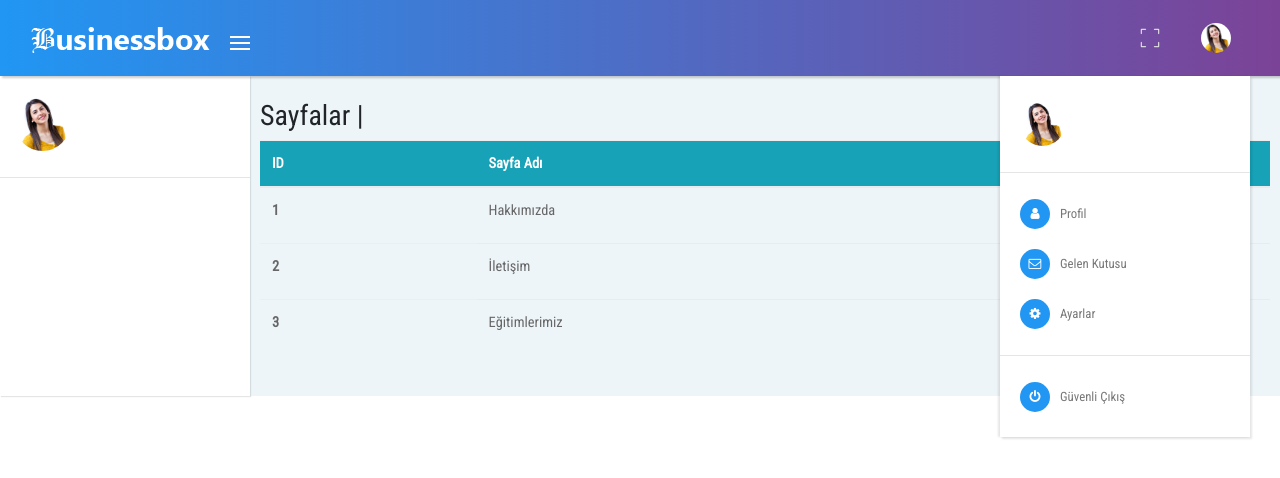
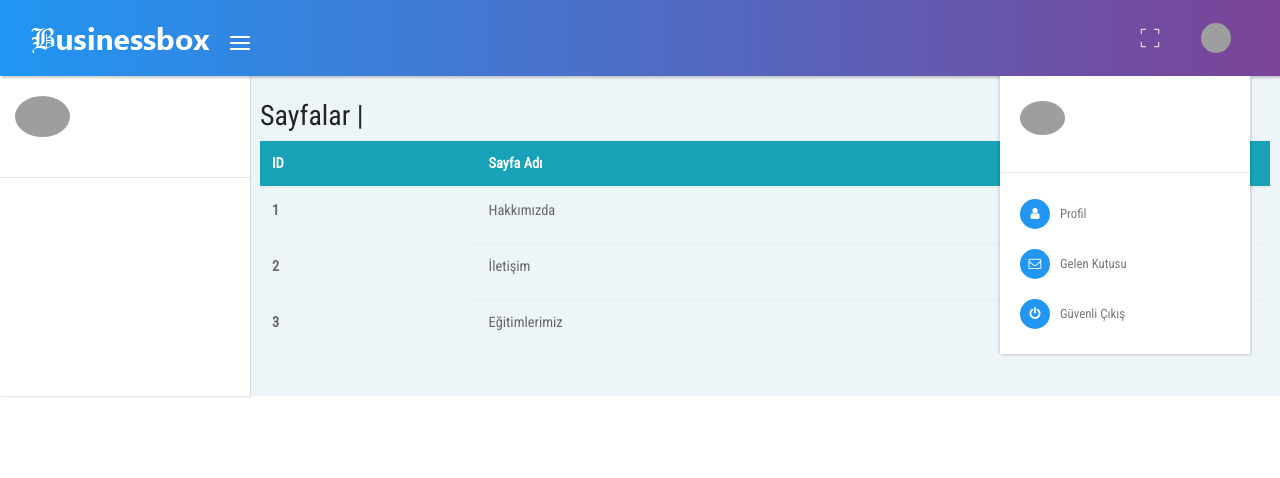
Before and after one commit to ozgunatik/egitim, a PHP site: page /SourceAdmin/egitim-ekle.php in a window 1280 px wide, after a click that opens the changed part. Shown: the top 478 px of the page. Run offline with PHP 8.4, Linux system fonts and the light colour scheme; data that the repository does not hold is empty; grey boxes are pictures that could not be loaded.

Commit message:
Mesajlar Hariç Herşey Tamam :)

```diff
--- a/SourceAdmin/header.php
+++ b/SourceAdmin/header.php
@@ -35,6 +35,8 @@
 $del3->execute();
 $count3 = $del3->rowCount();
 
+$query1 = $db->query("SELECT * FROM USERS WHERE EMAIL='{$email}'")->fetch(PDO::FETCH_ASSOC);
+
 ?>
 <!DOCTYPE html>
 <html>
@@ -62,6 +64,8 @@
     <link rel="stylesheet" href="css/style.css">
      <!-- Core stylesheets -->
     <link rel="stylesheet" href="css/form.css">
+    <!-- Core stylesheets -->
+    <link rel="stylesheet" href="css/profile.css">
 
 </head>
 
@@ -74,9 +78,7 @@
         <nav class="navbar navbar-expand-lg ">
             <div class="search-box">
                 <button class="dismiss"><i class="icon-close"></i></button>
-                <form id="searchForm" action="#" role="search">
-                    <input type="search" placeholder="Search Now" class="form-control">
-                </form>
+
             </div>
             <div class="container-fluid ">
                 <div class="navbar-holder d-flex align-items-center justify-content-between">
@@ -98,11 +100,11 @@
                     <!-- Search-->
 
 
-                    <li class="nav-item dropdown"><a id="profile" class="nav-link logout" data-target="#" href="#" data-toggle="dropdown" aria-haspopup="true" aria-expanded="false"><img src="img/avatar-1.jpg" alt="..." class="img-fluid rounded-circle" style="height: 30px; width: 30px;"></a>
+                    <li class="nav-item dropdown"><a id="profile" class="nav-link logout" data-target="#" href="#" data-toggle="dropdown" aria-haspopup="true" aria-expanded="false"><img src="https://avatars2.githubusercontent.com/u/25088178?s=460&u=6485e10dea8d66085191716f838cf4b4ab4a9ff8&v=4" alt="..." class="img-fluid rounded-circle" style="height: 30px; width: 30px;"></a>
                         <ul aria-labelledby="profile" class="dropdown-menu profile">
                             <li>
                                 <a rel="nofollow" href="#" class="dropdown-item d-flex">
-                                    <div class="msg-profile"> <img src="img/avatar-1.jpg" alt="..." class="img-fluid rounded-circle"></div>
+                                    <div class="msg-profile"> <img src="https://avatars2.githubusercontent.com/u/25088178?s=460&u=6485e10dea8d66085191716f838cf4b4ab4a9ff8&v=4" alt="..." class="img-fluid rounded-circle"></div>
                                     <div class="msg-body">
                                         <h3 class="h5"><?php echo $query3["ADSOYAD"]; ?> </h3><span><?php echo $query3["EMAIL"]; ?> </span>
                                     </div>
@@ -110,29 +112,22 @@
                                 <hr>
                             </li>
                             <li>
-                                <a rel="nofollow" href="profile.html" class="dropdown-item">
+                                <a rel="nofollow" href="profil.php" class="dropdown-item">
                                     <div class="notification">
                                         <div class="notification-content"><i class="fa fa-user "></i>Profil</div>
                                     </div>
                                 </a>
                             </li>
                             <li>
-                                <a rel="nofollow" href="profile.html" class="dropdown-item">
+                                <a rel="nofollow" href="mesajlar.php" class="dropdown-item">
                                     <div class="notification">
                                         <div class="notification-content"><i class="fa fa-envelope-o"></i>Gelen Kutusu</div>
                                     </div>
                                 </a>
                             </li>
+
                             <li>
-                                <a rel="nofollow" href="profile.html" class="dropdown-item">
-                                    <div class="notification">
-                                        <div class="notification-content"><i class="fa fa-cog"></i>Ayarlar</div>
-                                    </div>
-                                </a>
-                                <hr>
-                            </li>
-                            <li>
-                                <a rel="nofollow" href="profile.html" class="dropdown-item">
+                                <a rel="nofollow" href="../logout.php" class="dropdown-item">
                                     <div class="notification">
                                         <div class="notification-content"><i class="fa fa-power-off"></i>Güvenli Çıkış</div>
                                     </div>
--- a/SourceAdmin/sidebar.php
+++ b/SourceAdmin/sidebar.php
@@ -2,7 +2,7 @@
  <!--***** SIDE NAVBAR *****-->
         <nav class="side-navbar">
             <div class="sidebar-header d-flex align-items-center">
-                <div class="avatar"><img src="img/avatar-1.jpg" alt="..." class="img-fluid rounded-circle"></div>
+                <div class="avatar"><img src="https://avatars2.githubusercontent.com/u/25088178?s=460&u=6485e10dea8d66085191716f838cf4b4ab4a9ff8&v=4" alt="..." class="img-fluid rounded-circle"></div>
                 <div class="title">
                     <h1 class="h4"><?php echo $query3["ADSOYAD"]; ?></h1>
                 </div>
@@ -26,8 +26,8 @@
                  <li><a href="sayfalar.php"><i class="fa fa-file" aria-hidden="true"></i>Sayfalar </a></li>
                 <li><a href="#apps" aria-expanded="false" data-toggle="collapse"><i class="fa fa-cog" aria-hidden="true"></i>Site Yönetimi </a>
                     <ul id="apps" class="collapse list-unstyled">
-                        <li><a href="calendar.html">Genel Ayarlar</a></li>
-                        <li><a href="email.html">Footer Ayaları</a></li>
+                        <li><a href="ayarlar.php">Genel Ayarlar</a></li>
+
                     </ul>
                 </li>
               </ul>
@@ -39,7 +39,7 @@
                         <li><a href="form-layouts.html">Yapılacak</a></li>
                     </ul>
                 </li>
-                <li><a href="chart.html"><i class="fa fa-sign-out" aria-hidden="true"></i>Güvenli Çıkış </a></li>
+                <li><a href="../logout.php"><i class="fa fa-sign-out" aria-hidden="true"></i>Güvenli Çıkış </a></li>
             </ul>
 
 
@@ -50,9 +50,10 @@
             <span class="heading">Eğitmen Panel</span>
             <ul class="list-unstyled">
                 <li class="active"><a href="index.php"><i class="fa fa-home" aria-hidden="true"></i> Anasayfa</a></li>
-                <li><a href="egitmenler.php"><i class="fa fa-address-book" aria-hidden="true"></i> Profilim</a></li>
-                <li><a href="egitimler.php"><i class="fa fa-play" aria-hidden="true"></i> Kurslarım</a></li>
-                <li><a href="ogrenciler.php"><i class="fa fa-users" aria-hidden="true"></i> Öğrenciler</a></li>
+                <li><a href="profil.php"><i class="fa fa-address-book" aria-hidden="true"></i> Profilim</a></li>
+                <li><a href="egitmen-kurslari.php"><i class="fa fa-play" aria-hidden="true"></i> Kurslarım</a></li>
+                 <li><a href="egitim-ver.php"><i class="fa fa-book" aria-hidden="true"></i> Eğitim Ver</a></li>
+                <li><a href="kurs-ogrencileri.php"><i class="fa fa-users" aria-hidden="true"></i> Öğrenciler</a></li>
                 <li><a href="mesajlar.php"><i class="fa fa-comments-o" aria-hidden="true"></i> Mesajlar</a></li>
                 <li><a href="chart.html"><i class="fa fa-sign-out" aria-hidden="true"></i>Güvenli Çıkış </a></li>
               </ul>
--- a/egitimdetay.php
+++ b/egitimdetay.php
@@ -39,7 +39,7 @@
               <div class="preview col-md-6">
 
                 <div class="preview-pic tab-content">
-                  <div class="tab-pane active" id="pic-1"><img width="500" height="500" src="<?php echo $query2["LOGO"]; ?>" /></div>
+                  <div class="tab-pane active" id="pic-1"><img width="500" height="500" src="nedmin/<?php echo $query2["LOGO"]; ?>" /></div>
                   <div class="tab-pane" id="pic-2"><img src="img/shop/shop-item-3.jpg" /></div>
                   <div class="tab-pane" id="pic-3"><img src="img/shop/shop-item-4.jpg" /></div>
                   <div class="tab-pane" id="pic-4"><img src="img/shop/shop-item-5.jpg" /></div>
--- a/egitimler.php
+++ b/egitimler.php
@@ -56,7 +56,7 @@
                   ?>
 
                   <li>
-                    <img class="img-fluid" src="<?php echo $kurslar["LOGO"]; ?>" alt="">
+                    <img class="img-fluid" src="nedmin/<?php echo $kurslar["LOGO"]; ?>" alt="">
                     <h6><?php echo $kurslar["BASLIK"]; ?></h6>
                     <p><?php echo $kurslar["FIYAT"]; ?> TL</p>
                   </li>
@@ -80,7 +80,7 @@
 
                 <div class="col-lg-4 col-md-6 mb-4">
                   <div class="card ">
-                    <a href="#"><img class="card-img-top" width="250" height="250" src="<?php echo $row["LOGO"]; ?>" alt=""></a>
+                    <a href="#"><img class="card-img-top" width="250" height="250" src="nedmin/<?php echo $row["LOGO"]; ?>" alt=""></a>
                     <div class="card-body text-center">
                       <div class="card-title">
                         <a href="#"><?php echo $row["BASLIK"]; ?></a>
--- a/header.php
+++ b/header.php
@@ -80,8 +80,7 @@
 
 	   	  <li class="nav-item ml-md-3"></li>
 	       <a class="nav-link" href="login.php">Eğitim Al</a>
-	       <li class="nav-item ml-md-3"></li>
-	       <a class="nav-link" href="egitimver.php">Eğitim Ver</a>
+
 	        <li class="nav-item ml-md-3"></li>
  			<li class="nav-item active">
 	        <a class="nav-link" href="register.php">Kaydol</a>
--- a/index.php
+++ b/index.php
@@ -9,7 +9,7 @@
 		<div class="col-md-6 mx-auto text-center mt-5">
 			<form action="univ.php" method="GET">
 				<div class="form-group">
-					<label class="text-white font"> <?php echo $query3["ADSOYAD"]; ?> Potansiyelini Keşfet!</label>
+					<label class="text-white font"> Potansiyelini Keşfet!</label>
 					<input type="text" name="kategori" class="form-control font" placeholder="Hangi Kategori">
 				</div>
 				<button type="submit" class="btn font text-white formbutton"><i class="fas fa-search"></i> ARA</button>
```
